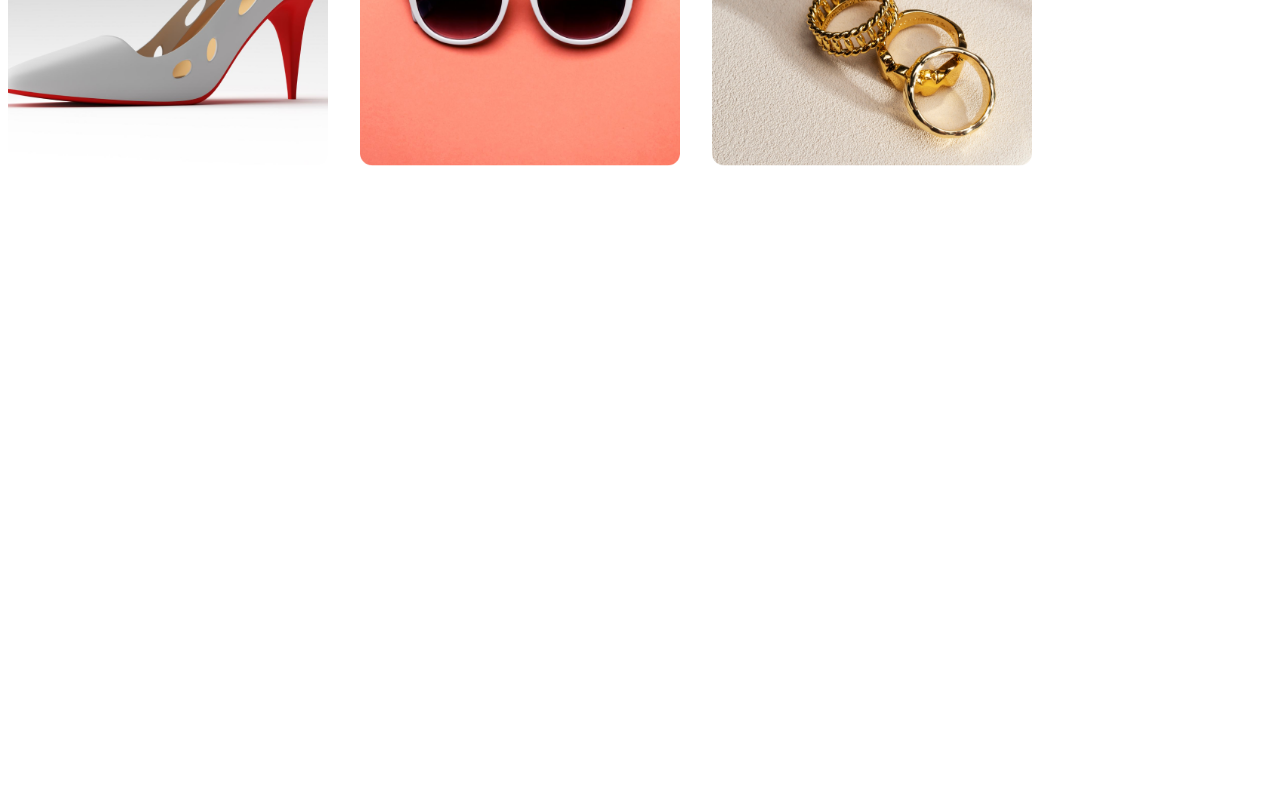
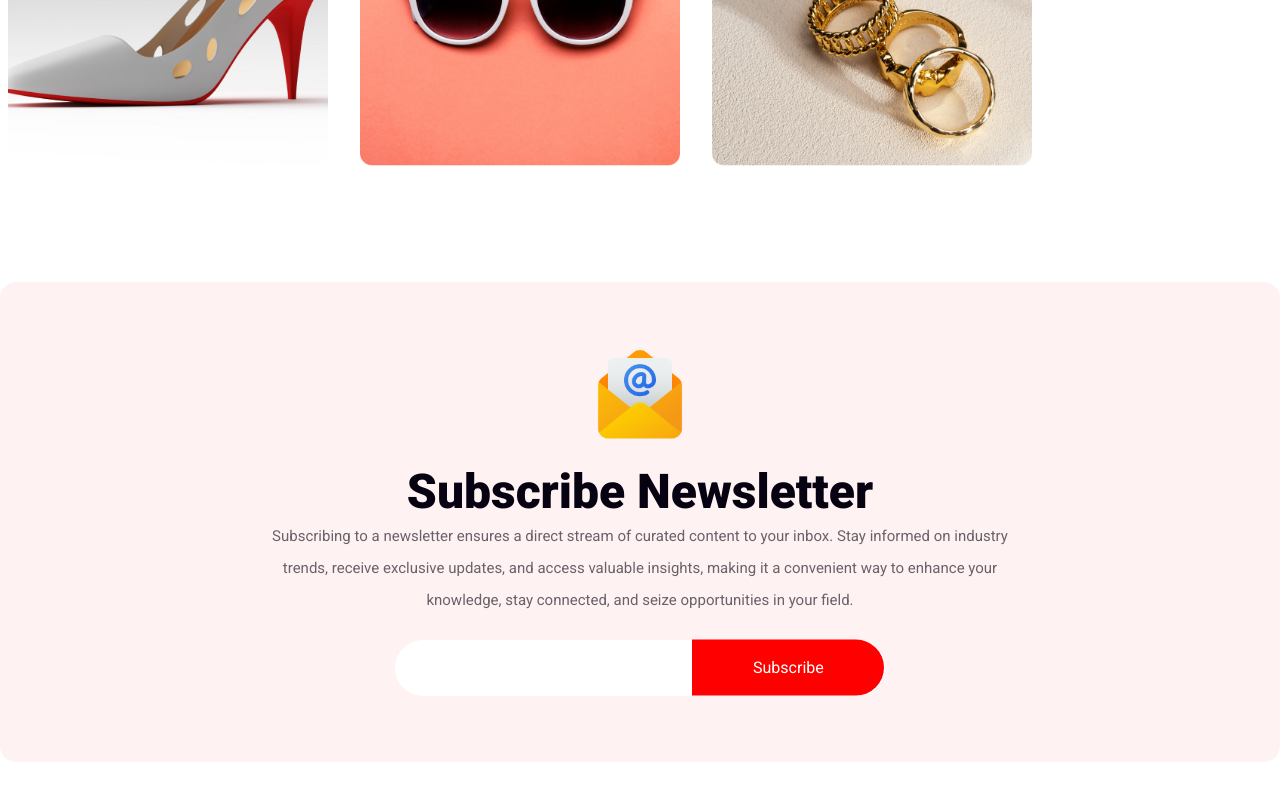
Before and after one commit to Myself-Ashish-Sarker/assignment-01, a plain HTML site: page index.html in a window 1280 px wide. Shown: the part 5542-6342 px from the top of the page. Before the commit the page ends 5824 px from the top, so only its background shows below. Drawn offline with Linux system fonts and the light colour scheme.

Commit message:
ninth section added -a newsletter box-

```diff
--- a/index.html
+++ b/index.html
@@ -66,7 +66,7 @@
                             <a href="#">Join Now</a>
                         </button>
                     </div>
-                    <br>
+                    <br />
                     <div class="image-side">
                         <img
                             class="new-year-number"
@@ -188,36 +188,63 @@
                 <div class="bunch-of-texts">
                     <h3>THE BEST GIFTS</h3>
                     <h1>Our Awesome Portfolio</h1>
-                    <p>This portfolio showcases my skills, achievements, and work. It serves as a professional snapshot, aiding in career advancement and opportunities.</p>
+                    <p>
+                        This portfolio showcases my skills, achievements, and
+                        work. It serves as a professional snapshot, aiding in
+                        career advancement and opportunities.
+                    </p>
                 </div>
 
                 <div class="first-three-images">
                     <div class="first-image">
-                        <img src="./assets/Rectangle 3.png" alt="re">
+                        <img src="./assets/Rectangle 3.png" alt="re" />
                     </div>
                     <div class="second-image">
-                        <img src="./assets/Rectangle 4.png" alt="">
+                        <img src="./assets/Rectangle 4.png" alt="" />
                     </div>
                     <div class="third-image">
-                        <img src="./assets/Rectangle 5.png" alt="">
+                        <img src="./assets/Rectangle 5.png" alt="" />
                     </div>
                 </div>
             </section>
             <!-- Seventh Section -->
 
+            <!-- Eighth Section -->
             <section class="eight-section">
                 <div class="second-three-images">
                     <div class="fourth-image">
-                        <img src="./assets/Rectangle 6.png" alt="">
+                        <img src="./assets/Rectangle 6.png" alt="" />
                     </div>
                     <div class="fifth-image">
-                        <img src="./assets/Rectangle 7.png" alt="">
+                        <img src="./assets/Rectangle 7.png" alt="" />
                     </div>
                     <div class="sixth-image">
-                        <img src="./assets/Rectangle 8.png" alt="">
+                        <img src="./assets/Rectangle 8.png" alt="" />
                     </div>
                 </div>
             </section>
+            <!-- Eighth Section -->
+
+            <!-- Ninth Section -->
+            <section class="ninth-section">
+                <div class="colored-box">
+                    <img src="./assets/Group 61.png" alt="" />
+                    <h1>Subscribe Newsletter</h1>
+                    <p>
+                        Subscribing to a newsletter ensures a direct stream of
+                        curated content to your inbox. Stay informed on industry
+                        trends, receive exclusive updates, and access valuable
+                        insights, making it a convenient way to enhance your
+                        knowledge, stay connected, and seize opportunities in
+                        your field.
+                    </p>
+                    <div class="input-container">
+                        <input class="another-box" type="text" />
+                        <button class="subscribe">Subscribe</button>
+                    </div>
+                </div>
+            </section>
+            <!-- Ninth Section -->
         </main>
         <!-- Main Section -->
 
--- a/styles.css
+++ b/styles.css
@@ -373,7 +373,6 @@
 .seventh-section {
     margin-top: 15rem;
     display: flex;
-
 }
 
 .seventh-section .bunch-of-texts {
@@ -434,3 +433,84 @@
 .second-three-images img {
     width: 20rem;
 }
+
+.ninth-section {
+    display: flex;
+    justify-content: center;
+    margin-bottom: 12rem;
+}
+
+.colored-box {
+    width: 80rem;
+    height: 30rem;
+    border-radius: 16px;
+    background-color: rgba(255, 0, 0, 0.05);
+}
+
+.colored-box img {
+    margin-top: 4rem;
+    width: 6rem;
+    position: relative;
+    left: 50%;
+    transform: translate(-50%);
+}
+
+.colored-box h1 {
+    margin-top: 1rem;
+    text-align: center;
+    color: #070211;
+    text-align: center;
+    font-family: "Roboto", sans-serif;
+    font-size: 48px;
+    font-weight: 900;
+    line-height: normal;
+    text-transform: capitalize;
+}
+
+.colored-box p {
+    text-align: center;
+    width: 60%;
+    position: relative;
+    left: 50%;
+    transform: translate(-50%);
+    color: rgba(7, 2, 17, 0.6);
+    text-align: center;
+    font-family: "Roboto", sans-serif;
+    font-size: 15px;
+    font-weight: 400;
+    line-height: 32px; /* 160% */
+}
+
+.input-container {
+    position: relative;
+}
+
+.input-container .another-box {
+    margin-top: 1.5rem;
+    position: relative;
+    left: 50%;
+    padding: 0 215px 0 35px;
+    transform: translate(-50%);
+    font-family: "Roboto", sans-serif;
+    width: 15rem;
+    height: 3.5rem;
+    background-color: #fff;
+    border-radius: 3.125rem;
+    border: 0;
+    text-align: left;
+}
+
+.input-container button {
+    position: relative;
+    transform: translateY(1%);
+    left: 12.4rem;
+    border: 0;
+    width: 12rem;
+    height: 3.5rem;
+    border-radius: 0px 50px 50px 0px;
+    background: #f00;
+    color: #fff;
+    font-family: "Roboto", sans-serif;
+    font-size: medium;
+    cursor: pointer;
+}
```
